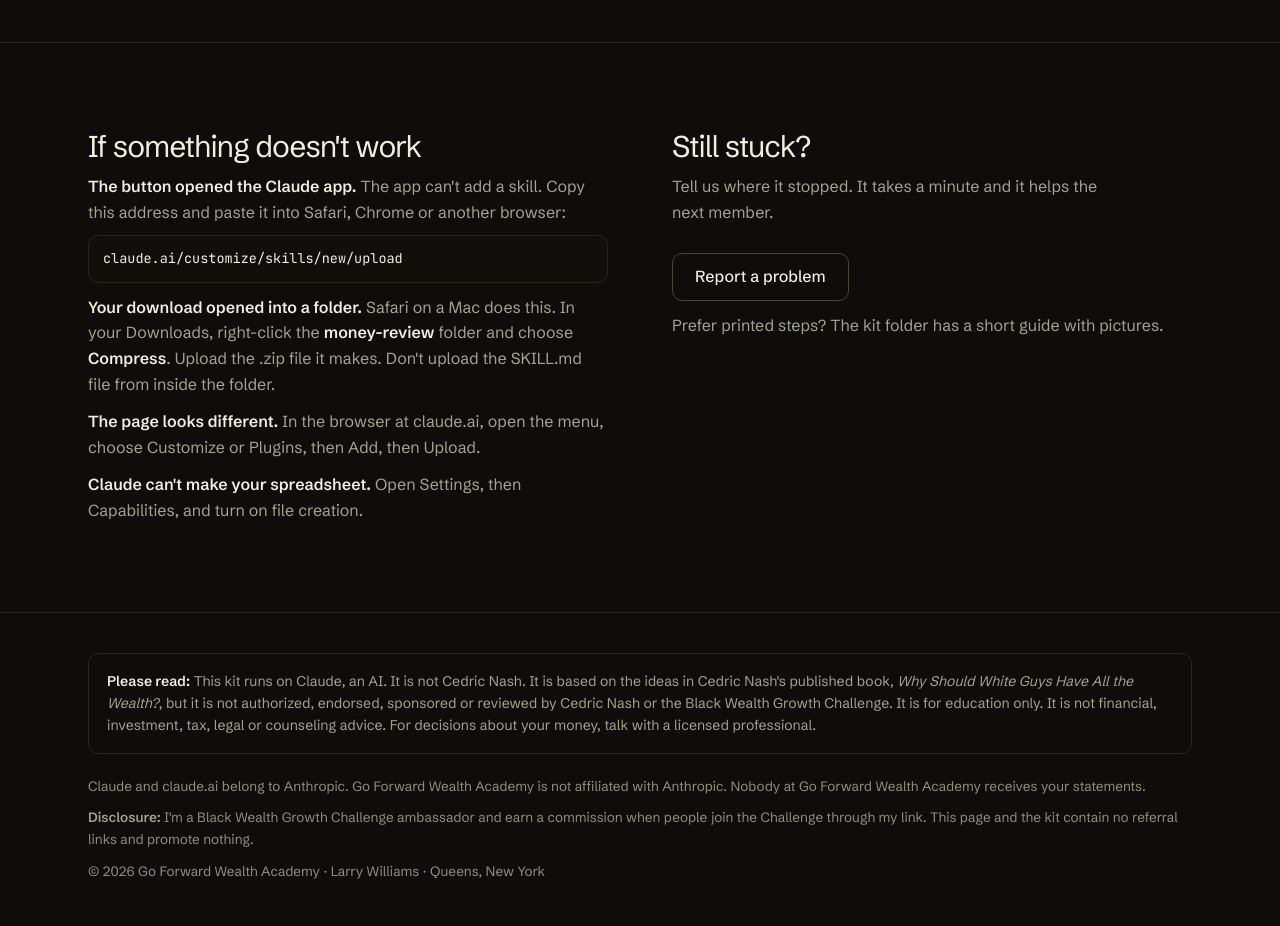
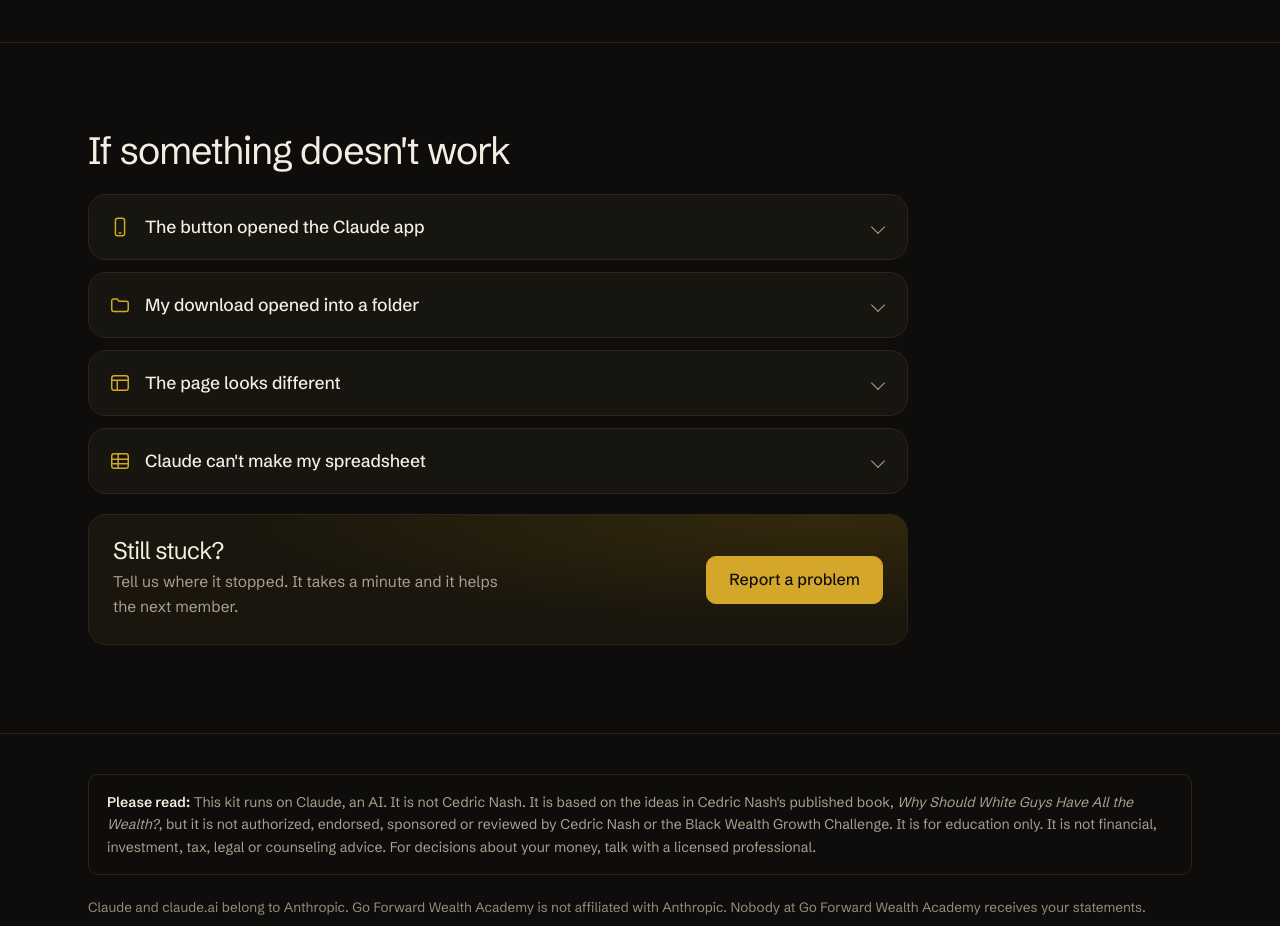
Before and after one commit to lswilli624981-source/money-review-page, a plain HTML site: page install.html in a window 1280 px wide. Shown: the part 1280-2206 px from the top of the page. Drawn offline with Linux system fonts and the light colour scheme.

Commit message:
Taste version: help section as tap-to-open rows with icons
Co-Authored-By: Claude Fable 5.2 <noreply@anthropic.com>
Claude-Session: https://claude.ai/code/session_01YP4mVnqtSZY115SH5qw75B

```diff
--- a/install.html
+++ b/install.html
@@ -194,6 +194,23 @@ footer .disc b{color:var(--p-ink)}
 .fix p{color:var(--p-muted);font-size:16px;margin-top:12px}
 .fix p strong{color:var(--p-ink)}
 .addr{font-family:var(--font-mono);font-size:13.5px;background:#100f0b;border:1px solid var(--p-line);border-radius:var(--r);padding:12px 14px;margin-top:10px;overflow-wrap:anywhere;user-select:all}
+
+.fix-h{font-size:clamp(28px,3.4vw,38px)}
+.fxs{margin-top:24px;display:grid;gap:12px;max-width:820px}
+.fx{background:var(--p-surface);border:1px solid var(--p-line);border-radius:var(--r-lg);overflow:hidden;transition:border-color .25s var(--ease)}
+.fx[open]{border-color:#4a4331}
+.fx summary{list-style:none;cursor:pointer;display:flex;align-items:center;gap:14px;padding:18px 20px;min-height:60px;font-size:17.5px;font-weight:500;letter-spacing:-.01em}
+.fx summary::-webkit-details-marker{display:none}
+.fx summary svg{flex:none}
+.fx summary span{flex:1}
+.fx summary::after{content:"";flex:none;width:9px;height:9px;border-right:1.6px solid var(--p-muted);border-bottom:1.6px solid var(--p-muted);transform:rotate(45deg);transition:transform .25s var(--ease);margin-right:4px}
+.fx[open] summary::after{transform:rotate(-135deg)}
+.fx-b{padding:0 20px 20px 56px;color:var(--p-muted);font-size:16px}
+.fx-b b{color:var(--p-ink)}
+@media(max-width:520px){.fx-b{padding-left:20px}}
+.stuck{margin-top:20px;max-width:820px;background:radial-gradient(120% 140% at 90% 0%,#33290c 0%,#1a160d 60%);border:1px solid var(--p-line);border-radius:var(--r-lg);padding:24px;display:flex;flex-wrap:wrap;align-items:center;justify-content:space-between;gap:18px}
+.stuck h2{font-size:24px}
+.stuck p{color:var(--p-muted);font-size:15.5px;margin-top:6px;max-width:26em}
 </style>
 </head>
 <body>
@@ -224,7 +241,7 @@ footer .disc b{color:var(--p-ink)}
       <h2>Download the skill file</h2>
       <p>One zip file, about 1.2 MB. Leave it zipped. Claude reads what's inside.</p>
       <a class="btn" href="https://drive.google.com/uc?export=download&id=1oIe3FfdOZP3hbs_Bu9ayoU_tu38djvin">Download the skill</a>
-      <p class="fine">Saved to your Downloads folder as a .zip file. On a Mac with Safari it may open into a folder: see <a href="#fix">the fix below</a>.</p>
+      <p class="fine">Saved to your Downloads folder as a .zip file. On a Mac with Safari it may open into a folder: see <a href="#fix-safari">the fix below</a>.</p>
     </div>
     <div class="step">
       <div class="frag" aria-hidden="true"><div class="f-drop"><b>Upload a skill</b>Drag and drop skill files here, or browse</div></div>
@@ -253,20 +270,30 @@ footer .disc b{color:var(--p-ink)}
 </div>
 
 <section id="fix" aria-labelledby="fix-h" style="margin-top:64px">
-  <div class="wrap fix">
-    <div>
-      <h2 id="fix-h">If something doesn't work</h2>
-      <p><strong>The button opened the Claude app.</strong> The app can't add a skill. Copy this address and paste it into Safari, Chrome or another browser:</p>
-      <div class="addr">claude.ai/customize/skills/new/upload</div>
-      <p><strong>Your download opened into a folder.</strong> Safari on a Mac does this. In your Downloads, right-click the <b style="color:var(--ivory)">money-review</b> folder and choose <b style="color:var(--ivory)">Compress</b>. Upload the .zip file it makes. Don't upload the SKILL.md file from inside the folder.</p>
-      <p><strong>The page looks different.</strong> In the browser at claude.ai, open the menu, choose Customize or Plugins, then Add, then Upload.</p>
-      <p><strong>Claude can't make your spreadsheet.</strong> Open Settings, then Capabilities, and turn on file creation.</p>
+  <div class="wrap">
+    <h2 id="fix-h" class="fix-h">If something doesn't work</h2>
+    <div class="fxs">
+      <details class="fx" id="fix-app">
+        <summary><svg width="22" height="22" viewBox="0 0 24 24" fill="none" stroke="#d4a62a" stroke-width="1.6" stroke-linecap="round" stroke-linejoin="round" aria-hidden="true"><rect x="7" y="2.5" width="10" height="19" rx="2.5"/><path d="M11 18.5h2"/></svg><span>The button opened the Claude app</span></summary>
+        <div class="fx-b"><p>The app can't add a skill. Copy this address and paste it into Safari, Chrome or another browser:</p>
+        <div class="addr">claude.ai/customize/skills/new/upload</div></div>
+      </details>
+      <details class="fx" id="fix-safari">
+        <summary><svg width="22" height="22" viewBox="0 0 24 24" fill="none" stroke="#d4a62a" stroke-width="1.6" stroke-linecap="round" stroke-linejoin="round" aria-hidden="true"><path d="M3 7.5a2 2 0 0 1 2-2h4l2 2.5h8a2 2 0 0 1 2 2V17a2 2 0 0 1-2 2H5a2 2 0 0 1-2-2z"/></svg><span>My download opened into a folder</span></summary>
+        <div class="fx-b"><p>Safari on a Mac does this. In your Downloads, right-click the <b>money-review</b> folder and choose <b>Compress</b>. Upload the .zip file it makes. Don't upload the SKILL.md file from inside the folder.</p></div>
+      </details>
+      <details class="fx" id="fix-page">
+        <summary><svg width="22" height="22" viewBox="0 0 24 24" fill="none" stroke="#d4a62a" stroke-width="1.6" stroke-linecap="round" stroke-linejoin="round" aria-hidden="true"><rect x="3" y="4" width="18" height="16" rx="2.5"/><path d="M3 9h18M9 9v11"/></svg><span>The page looks different</span></summary>
+        <div class="fx-b"><p>In the browser at claude.ai, open the menu, choose Customize or Plugins, then Add, then Upload.</p></div>
+      </details>
+      <details class="fx" id="fix-files">
+        <summary><svg width="22" height="22" viewBox="0 0 24 24" fill="none" stroke="#d4a62a" stroke-width="1.6" stroke-linecap="round" stroke-linejoin="round" aria-hidden="true"><rect x="3" y="4" width="18" height="16" rx="2.5"/><path d="M3 10h18M3 15h18M10 4v16"/></svg><span>Claude can't make my spreadsheet</span></summary>
+        <div class="fx-b"><p>Open Settings, then Capabilities, and turn on file creation.</p></div>
+      </details>
     </div>
-    <div>
-      <h2>Still stuck?</h2>
-      <p>Tell us where it stopped. It takes a minute and it helps the next member.</p>
-      <div class="btnrow"><a class="btn ghost" href="https://docs.google.com/forms/d/e/1FAIpQLSdzRBg1mO8gmBdxTO36PKJ44Y-D60ZVkRZ-E0rokZfuNkdXXQ/viewform" target="_blank" rel="noopener">Report a problem</a></div>
-      <p>Prefer printed steps? The kit folder has a short guide with pictures.</p>
+    <div class="stuck">
+      <div><h2>Still stuck?</h2><p>Tell us where it stopped. It takes a minute and it helps the next member.</p></div>
+      <a class="btn" href="https://docs.google.com/forms/d/e/1FAIpQLSdzRBg1mO8gmBdxTO36PKJ44Y-D60ZVkRZ-E0rokZfuNkdXXQ/viewform" target="_blank" rel="noopener">Report a problem</a>
     </div>
   </div>
 </section>
@@ -280,5 +307,6 @@ footer .disc b{color:var(--p-ink)}
     <p>© 2026 Go Forward Wealth Academy · Larry Williams · Queens, New York</p>
   </div>
 </footer>
+<script>(function(){function o(){var h=location.hash.slice(1);if(!h)return;var d=document.getElementById(h);if(d&&d.tagName==="DETAILS"){d.open=true;d.scrollIntoView({block:"center"})}}window.addEventListener("hashchange",o);o()})();</script>
 </body>
 </html>
```
